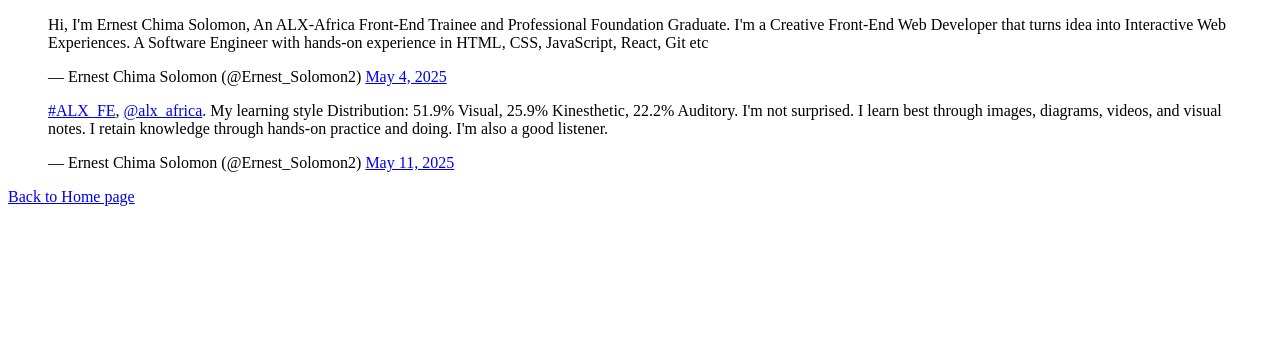
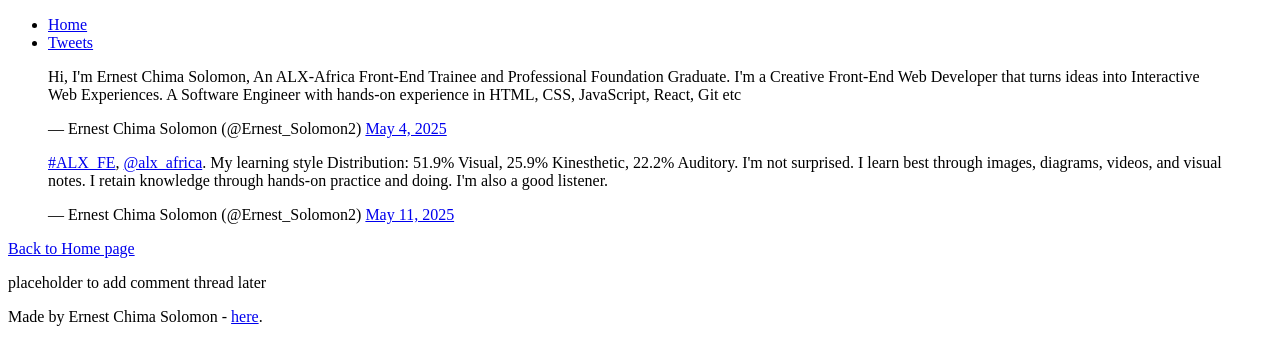
Before and after one commit to Ernest-Solomon/My_First_Portfolio, a plain HTML site: page html_basic/tweets.html in a window 1280 px wide. Drawn offline with Linux system fonts and the light colour scheme.

Commit message:
Add make a cool website codes for tweets file

```diff
--- a/html_basic/tweets.html
+++ b/html_basic/tweets.html
@@ -1,13 +1,52 @@
 <!DOCTYPE html>
 <html lang="en">
 <head>
-    <meta charset="UTF-8">
-    <meta name="viewport" content="width=device-width, initial-scale=1.0">
-    <title>My_First_Portfolio</title>
+  <meta charset="UTF-8">
+  <meta name="viewport" content="width=device-width, initial-scale=1.0">
+  <title>My_First_Portfolio</title>
 </head>
 <body>
-    <blockquote class="twitter-tweet"><p lang="en" dir="ltr">Hi, I&#39;m Ernest Chima Solomon, An ALX-Africa Front-End Trainee and Professional Foundation Graduate. I&#39;m a Creative Front-End Web Developer that turns idea into Interactive Web Experiences. A Software Engineer with hands-on experience in HTML, CSS, JavaScript, React, Git etc</p>&mdash; Ernest Chima Solomon (@Ernest_Solomon2) <a href="https://twitter.com/Ernest_Solomon2/status/1919128672595747156?ref_src=twsrc%5Etfw">May 4, 2025</a></blockquote> <script async src="https://platform.twitter.com/widgets.js" charset="utf-8"></script>
-   <blockquote class="twitter-tweet"><p lang="en" dir="ltr"><a href="https://twitter.com/hashtag/ALX_FE?src=hash&amp;ref_src=twsrc%5Etfw">#ALX_FE</a>, <a href="https://twitter.com/alx_africa?ref_src=twsrc%5Etfw">@alx_africa</a>. My learning style Distribution: 51.9% Visual, 25.9% Kinesthetic, 22.2% Auditory. I&#39;m not surprised. I learn best through images, diagrams, videos, and visual notes. I retain knowledge through hands-on practice and doing. I&#39;m also a good listener.</p>&mdash; Ernest Chima Solomon (@Ernest_Solomon2) <a href="https://twitter.com/Ernest_Solomon2/status/1921684351667823062?ref_src=twsrc%5Etfw">May 11, 2025</a></blockquote> <script async src="https://platform.twitter.com/widgets.js" charset="utf-8"></script>
-<p><a href="index.html">Back to Home page</a></p>
+  <header>
+    <ul>
+      <li><a href="index.html">Home</a></li>
+      <li><a href="tweets.html">Tweets</a></li>
+    </ul>
+  </header>
+
+  <main>
+    <article>
+      <blockquote class="twitter-tweet">
+        <p lang="en" dir="ltr">
+          Hi, I'm Ernest Chima Solomon, An ALX-Africa Front-End Trainee and Professional Foundation Graduate.
+          I'm a Creative Front-End Web Developer that turns ideas into Interactive Web Experiences.
+          A Software Engineer with hands-on experience in HTML, CSS, JavaScript, React, Git etc
+        </p>&mdash; Ernest Chima Solomon (@Ernest_Solomon2)
+        <a href="https://twitter.com/Ernest_Solomon2/status/1919128672595747156?ref_src=twsrc%5Etfw">May 4, 2025</a>
+      </blockquote>
+
+      <blockquote class="twitter-tweet">
+        <p lang="en" dir="ltr">
+          <a href="https://twitter.com/hashtag/ALX_FE?src=hash&amp;ref_src=twsrc%5Etfw">#ALX_FE</a>,
+          <a href="https://twitter.com/alx_africa?ref_src=twsrc%5Etfw">@alx_africa</a>. My learning style Distribution: 51.9% Visual,
+          25.9% Kinesthetic, 22.2% Auditory. I'm not surprised. I learn best through images, diagrams, videos, and visual notes.
+          I retain knowledge through hands-on practice and doing. I'm also a good listener.
+        </p>&mdash; Ernest Chima Solomon (@Ernest_Solomon2)
+        <a href="https://twitter.com/Ernest_Solomon2/status/1921684351667823062?ref_src=twsrc%5Etfw">May 11, 2025</a>
+      </blockquote>
+
+      <script async src="https://platform.twitter.com/widgets.js" charset="utf-8"></script>
+
+      <p><a href="index.html">Back to Home page</a></p>
+    </article>
+
+    <aside>
+      <p>placeholder to add comment thread later</p>
+    </aside>
+  </main>
+
+  <footer>
+    <p>Made by Ernest Chima Solomon - <a href="https://github.com/ernest-solomon" target="_blank">here</a>.</p>
+  </footer>
+
 </body>
 </html>
```
